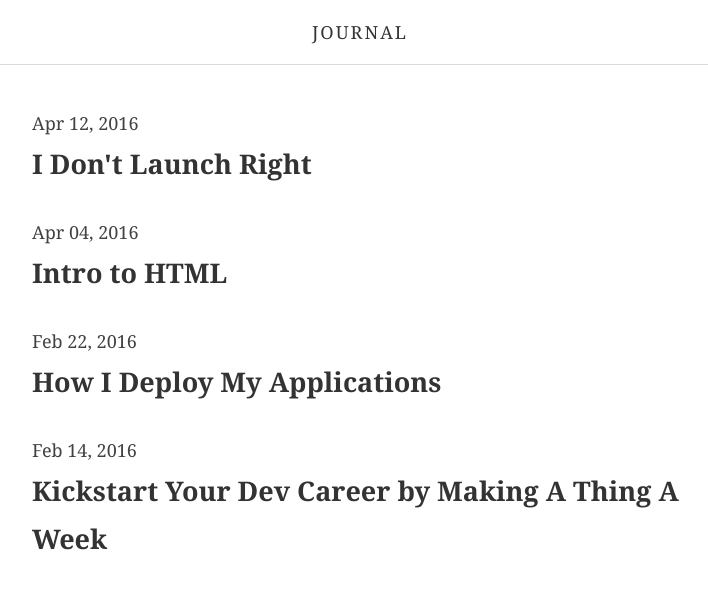
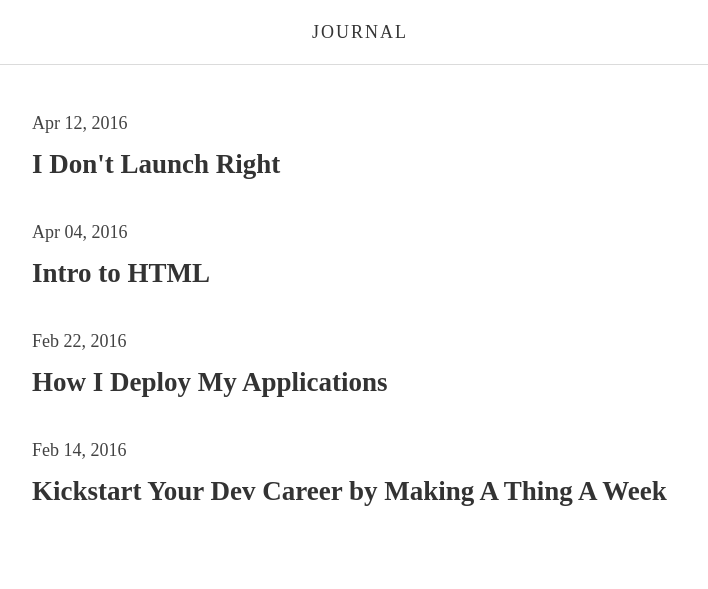
Before and after one commit to hcjk/blog, a Jekyll site: the page built from index.html, in a window 1280 px wide. Shown: the top 589 px of the page, without its empty margins (280-988 px from the left). Built offline with Jekyll 4.4.1, drawn with Linux system fonts in a browser that asks for light colours.

Commit message:
Updated fonts

```diff
--- a/css/main.scss
+++ b/css/main.scss
@@ -2,9 +2,9 @@
 # Only the main Sass file needs front matter (the dashes are enough)
 ---
 @charset "utf-8";
-
+@import url(https://fonts.googleapis.com/css?family=Fira+Sans);
 // Our variables
-$base-font-family: Georgia, serif;
+$base-font-family: serif;
 $code-font-family: monospace;
 $base-font-size:   18px;
 $base-font-weight: 400;
```
